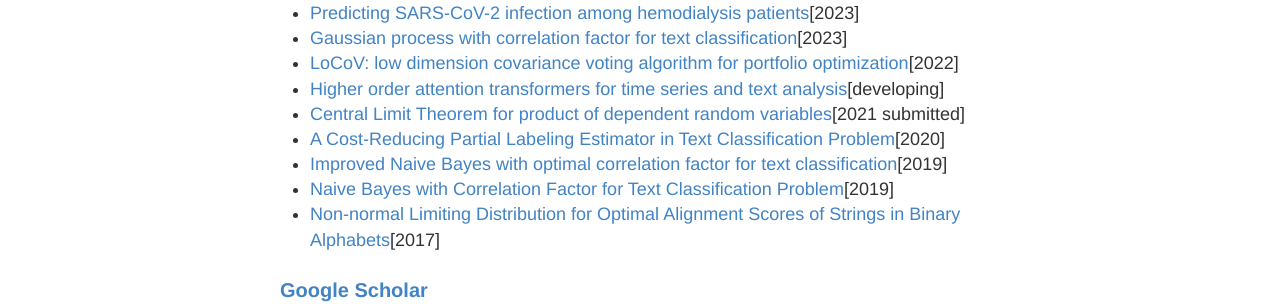
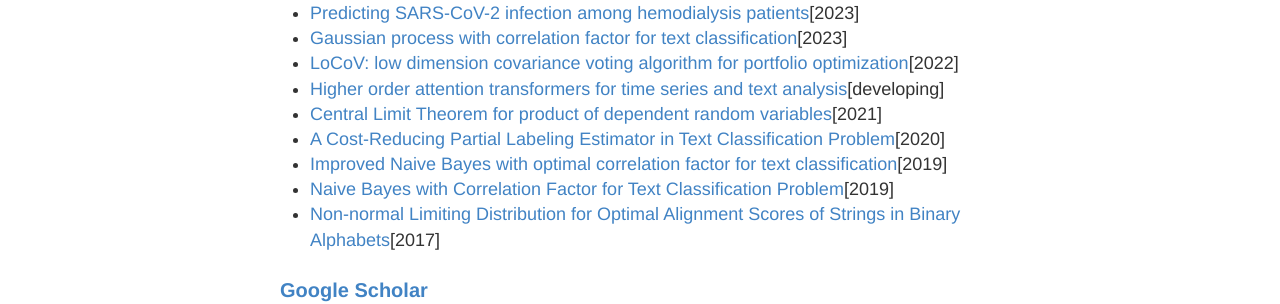
Before and after one commit to juntaoduan/juntaoduan.github.io, a Jekyll site: the page built from me.md, in a window 1280 px wide. Shown: the part 421-725 px from the top of the page. Built offline with Jekyll 4.4.1, drawn with Linux system fonts in a browser that asks for light colours.

Commit message:
Update me.md

```diff
--- a/me.md
+++ b/me.md
@@ -14,7 +14,7 @@ I study probability, statistics, random matrix and deep learning. I believe in L
 * [Gaussian process with correlation factor for text classification](https://ieeexplore.ieee.org/document/10459860)[2023]
 * [LoCoV: low dimension covariance voting  algorithm for portfolio optimization](https://github.com/juntaoduan/Porfolio-Optimization-LoCoV/blob/main/portfolio_optimization_LoCoV.pdf)[2022]
 * [Higher order  attention transformers for time series and text analysis]()[developing]
-* [Central Limit Theorem for product of dependent random variables](https://arxiv.org/abs/2106.14825)[2021 submitted]
+* [Central Limit Theorem for product of dependent random variables](https://arxiv.org/abs/2106.14825)[2021]
 * [A Cost-Reducing Partial Labeling Estimator in Text Classification Problem](https://link.springer.com/chapter/10.1007/978-3-030-39442-4_37)[2020]
 * [Improved Naive Bayes with optimal correlation factor for text classification](https://link.springer.com/article/10.1007/s42452-019-1153-5)[2019]
 * [Naive Bayes with Correlation Factor for Text Classification Problem](https://ieeexplore.ieee.org/document/8999119)[2019]
```
